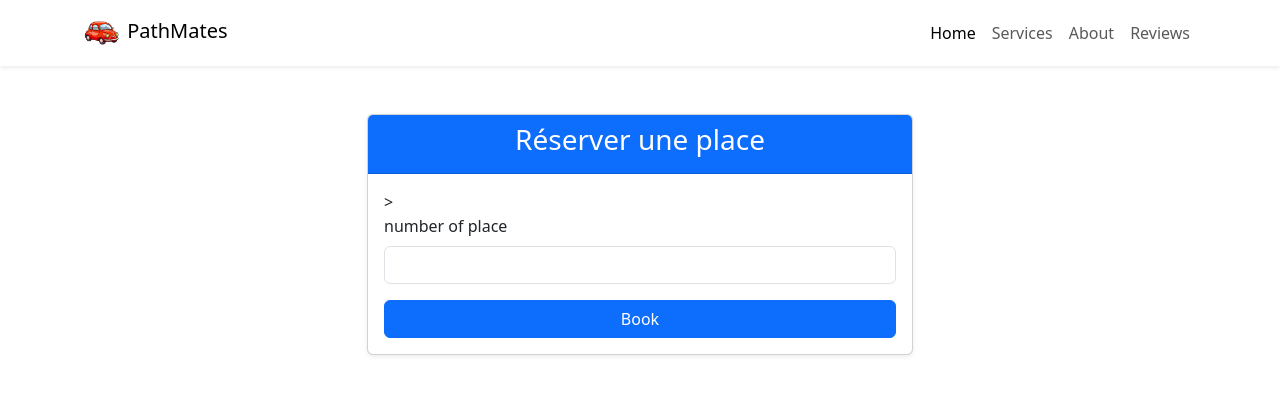
After one commit to RihemAmri/projet_jee, a Spring app: template src/main/resources/templates/book-ride.html in a window 1280 px wide. The commit adds this page. Shown: the top 395 px of the page. Run offline with Thymeleaf, Linux system fonts and the light colour scheme; the template is opened without the code that fills it, so the values that code supplies are empty; some of the project's set-up classes (security, data sources, template engines, error pages and the like) are left out, and stand-ins take their place.

Commit message:
Fusion riri's rides maa chtar reserver

```diff
--- a/src/main/java/com/example/covoiturage/config/SecurityConfig.java
+++ b/src/main/java/com/example/covoiturage/config/SecurityConfig.java
@@ -27,6 +27,7 @@ public class SecurityConfig {
                         .requestMatchers ("/Myrides").permitAll()
                         .requestMatchers ("/addrides").permitAll()
                         .requestMatchers ("/rides"). permitAll()
+                        .requestMatchers ("/book-ride/{rideId}"). permitAll()
                         .requestMatchers ("/about"). permitAll()
                         .requestMatchers( "/css/**", "/images/**", "/js/**").permitAll()
 
--- a/src/main/java/com/example/covoiturage/repository/ReservationRepository.java
+++ b/src/main/java/com/example/covoiturage/repository/ReservationRepository.java
@@ -1,4 +1,7 @@
 package com.example.covoiturage.repository;
 
-public interface ReservationRepository {
+import com.example.covoiturage.entity.Reservation;
+import org.springframework.data.jpa.repository.JpaRepository;
+
+public interface ReservationRepository extends JpaRepository<Reservation, Long> {
 }
--- a/src/main/java/com/example/covoiturage/service/ReservationService.java
+++ b/src/main/java/com/example/covoiturage/service/ReservationService.java
@@ -1,4 +1,7 @@
 package com.example.covoiturage.service;
 
+import com.example.covoiturage.entity.Reservation;
+
 public interface ReservationService {
+    void saveReservation(Reservation reservation);
 }
--- a/src/main/java/com/example/covoiturage/service/RideService.java
+++ b/src/main/java/com/example/covoiturage/service/RideService.java
@@ -11,4 +11,8 @@ public interface RideService {
     // Méthode pour rechercher les trajets en fonction des critères
     List<Ride> searchRides(String departurePoint, String destination, Date departureDate, Double maxPrice, String driverName);
 
+
+
+
+    Ride findRideById(Long rideId);
 }
--- a/src/main/resources/application.properties
+++ b/src/main/resources/application.properties
@@ -1,7 +1,7 @@
 spring.application.name=Covoiturage
 spring.datasource.url=jdbc:mysql://localhost:3306/covoiturage?useSSL=false&serverTimezone=UTC
 spring.datasource.username=root
-spring.datasource.password=123456
+spring.datasource.password=Nada2003.
 spring.jpa.properties.hibernate.dialect=org.hibernate.dialect.MySQLDialect
 spring.jpa.hibernate.ddl-auto=update
 logging.level.org.hibernate.SQL=DEBUG
--- /dev/null
+++ b/src/main/resources/templates/book-ride.html
@@ -0,0 +1,45 @@
+<!DOCTYPE html>
+<html lang="fr">
+<head>
+  <meta charset="UTF-8">
+  <meta name="viewport" content="width=device-width, initial-scale=1.0">
+  <title>Réserver une place</title>
+  <!-- Bootstrap CSS -->
+  <link href="https://cdn.jsdelivr.net/npm/bootstrap@5.3.0/dist/css/bootstrap.min.css" rel="stylesheet">
+</head>
+<body>
+<!-- Navbar -->
+<div th:replace="fragments/navb :: navbar"></div>
+
+<div class="container mt-5">
+  <div class="row justify-content-center">
+    <div class="col-lg-6 col-md-8 col-sm-12">
+      <!-- Card for the booking form -->
+      <div class="card shadow-sm">
+        <div class="card-header text-center bg-primary text-white">
+          <h3>Réserver une place</h3>
+        </div>
+        <div class="card-body">
+          <form th:action="@{'/book-ride/' + ${rideId}}" method="post">>
+            <!-- Hidden field for ride ID -->
+            <input type="hidden" name="rideId" th:value="${rideId}">
+            <!-- Number of seats -->
+            <div class="mb-3">
+              <label for="numberOfSeats" class="form-label">number of place</label>
+              <input type="number" name="numberOfSeats" class="form-control" id="numberOfSeats" min="1"  th:attr="max=${ride.availableSeats}" required>
+            </div>
+            <!-- Submit button -->
+            <div class="d-grid">
+              <button type="submit" class="btn btn-primary">Book</button>
+            </div>
+          </form>
+        </div>
+      </div>
+    </div>
+  </div>
+</div>
+
+<!-- Bootstrap JS -->
+<script src="https://cdn.jsdelivr.net/npm/bootstrap@5.3.0/dist/js/bootstrap.bundle.min.js"></script>
+</body>
+</html>
--- a/src/main/resources/templates/reservationhistory.html
+++ b/src/main/resources/templates/reservationhistory.html
@@ -5,6 +5,6 @@
     <title>Title</title>
 </head>
 <body>
-
+    awoma hani
 </body>
 </html>
--- a/src/main/resources/templates/rides.html
+++ b/src/main/resources/templates/rides.html
@@ -124,7 +124,7 @@
                         </div>
                     </div>
                     <div class="text-end">
-                        <button class="btn btn-primary">Book Ride</button>
+                        <a th:href="@{'/book-ride/' + ${ride.id}}" class="btn btn-primary">Book Ride</a>
                     </div>
                 </div>
             </div>
```
Also changed, not shown: src/main/java/com/example/covoiturage/controller/ReservationController.java (+60 -0 lines), src/main/java/com/example/covoiturage/entity/Reservation.java (+14 -0 lines), src/main/java/com/example/covoiturage/service/ReservationServiceImpl.java (+15 -1 lines), src/main/java/com/example/covoiturage/service/RideServiceImpl.java (+9 -0 lines).
